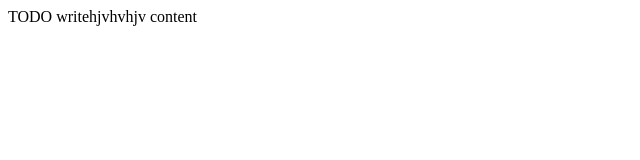
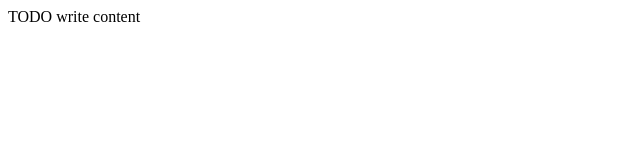
Before and after one commit to abrab93/tst, a plain HTML site: page web/index.html in a window 1280 px wide. Shown: the full height of the page, 0-640 px from the left. Drawn offline with Linux system fonts and the light colour scheme.

Commit message:
Revert "Update index.html"
This reverts commit 2fad49c24db01e1710e91f212540d0c98a3c42f5.

```diff
--- a/web/index.html
+++ b/web/index.html
@@ -11,6 +11,6 @@ and open the template in the editor.
         <meta name="viewport" content="width=device-width">
     </head>
     <body>
-        <div>TODO writehjvhvhjv content</div>
+        <div>TODO write content</div>
     </body>
 </html>
```
